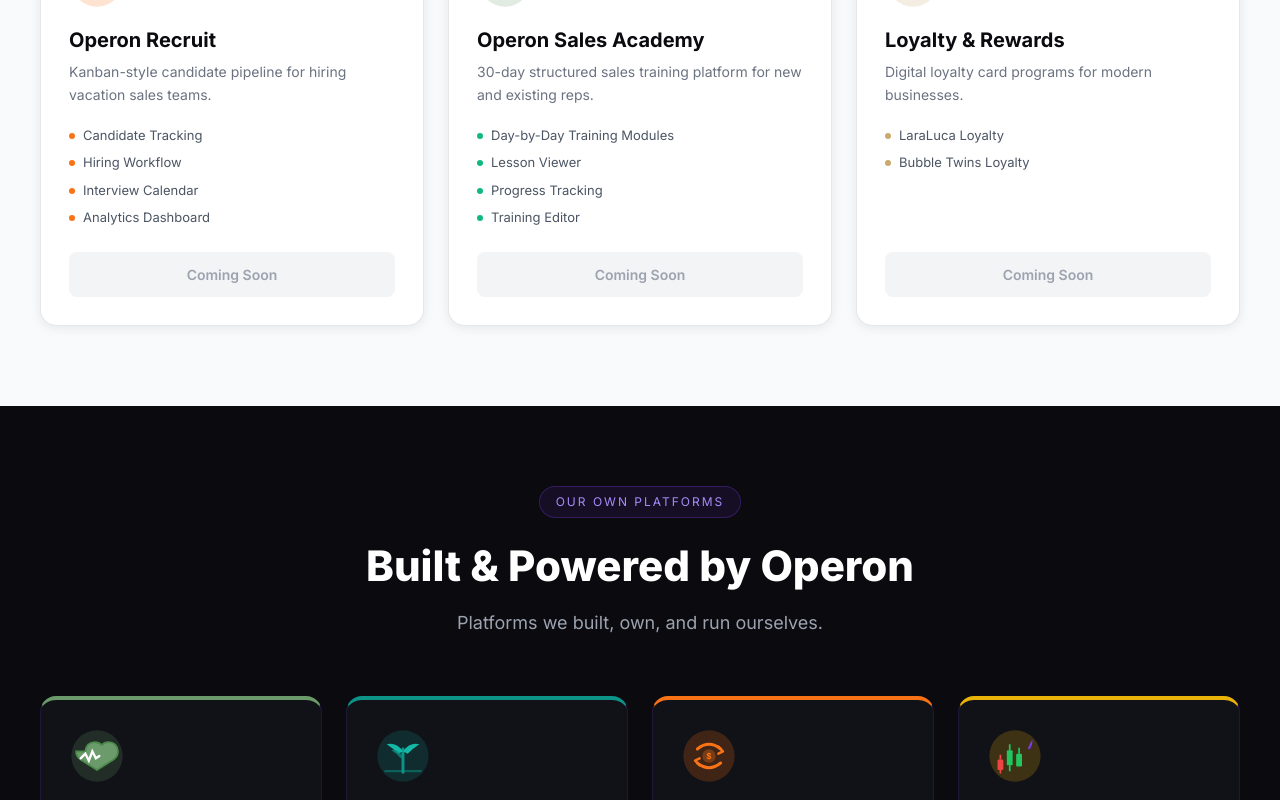
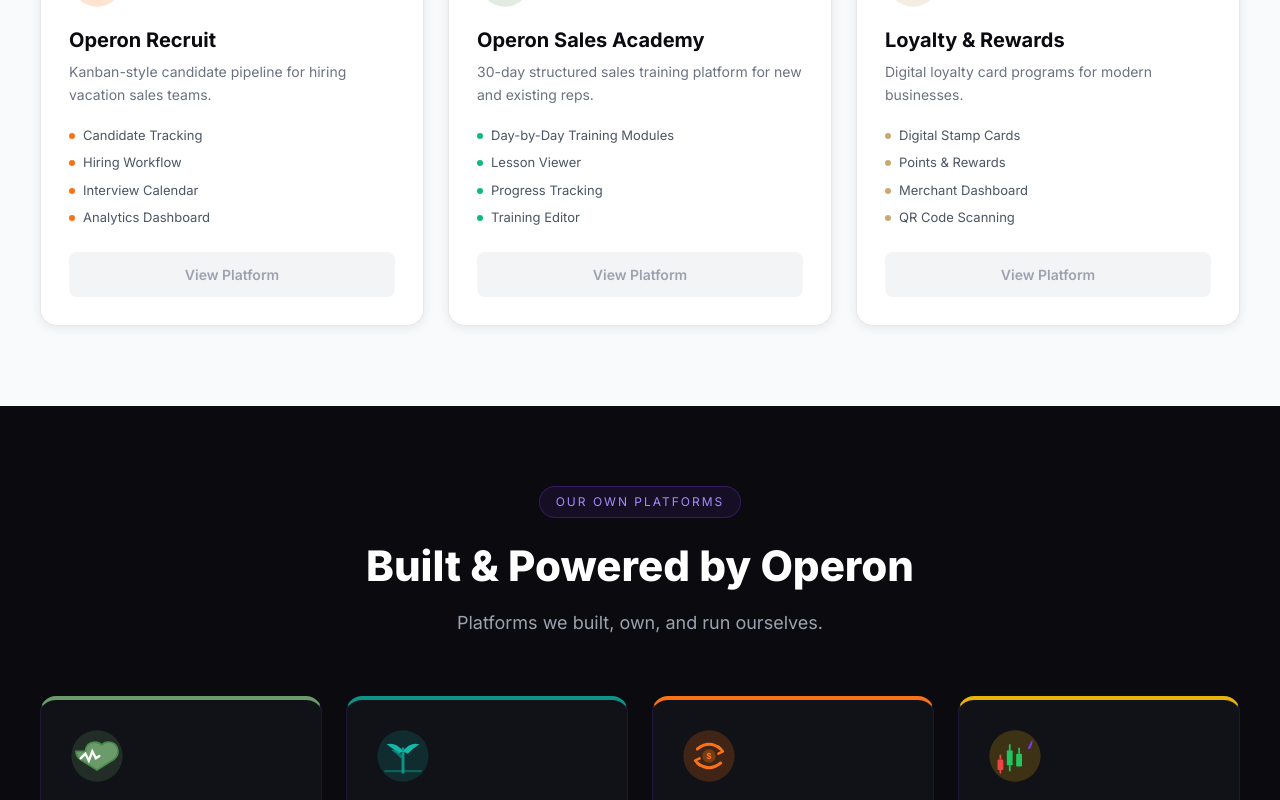
Before and after one commit to Antarestravelclub/Operon, a React (Vite) app: page / in a window 1280 px wide. Shown: the part 1840-2640 px from the top of the page. Built offline with nearby package versions, Linux system fonts and the light colour scheme.

Commit message:
Fix loyalty card products text

```diff
--- a/src/pages/Landing.tsx
+++ b/src/pages/Landing.tsx
@@ -219,7 +219,7 @@
       color: '#f97316',
       tagline: 'Kanban-style candidate pipeline for hiring vacation sales teams.',
       products: ['Candidate Tracking', 'Hiring Workflow', 'Interview Calendar', 'Analytics Dashboard'],
-      cta: 'Coming Soon',
+      cta: 'View Platform',
       ctaLink: null,
       external: false,
     },
@@ -229,7 +229,7 @@
       color: '#10b981',
       tagline: '30-day structured sales training platform for new and existing reps.',
       products: ['Day-by-Day Training Modules', 'Lesson Viewer', 'Progress Tracking', 'Training Editor'],
-      cta: 'Coming Soon',
+      cta: 'View Platform',
       ctaLink: null,
       external: false,
     },
@@ -238,8 +238,8 @@
       title: 'Loyalty & Rewards',
       color: '#c9a96e',
       tagline: 'Digital loyalty card programs for modern businesses.',
-      products: ['LaraLuca Loyalty', 'Bubble Twins Loyalty'],
-      cta: 'Coming Soon',
+      products: ['Digital Stamp Cards', 'Points & Rewards', 'Merchant Dashboard', 'QR Code Scanning'],
+      cta: 'View Platform',
       ctaLink: null,
       external: false,
     },
@@ -273,7 +273,7 @@
       color: '#f97316',
       tagline: 'Community platform for buying, selling & trading',
       products: ['Buy / Sell / Trade Platform'],
-      cta: 'Coming Soon',
+      cta: 'View Platform',
       ctaLink: null,
       external: false,
     },
```
